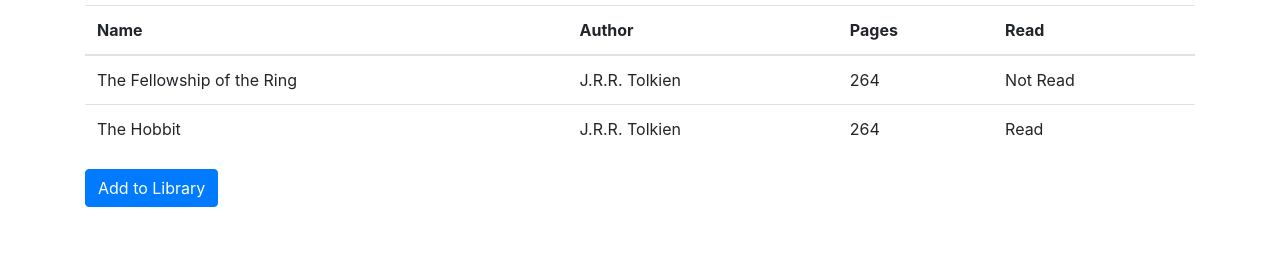
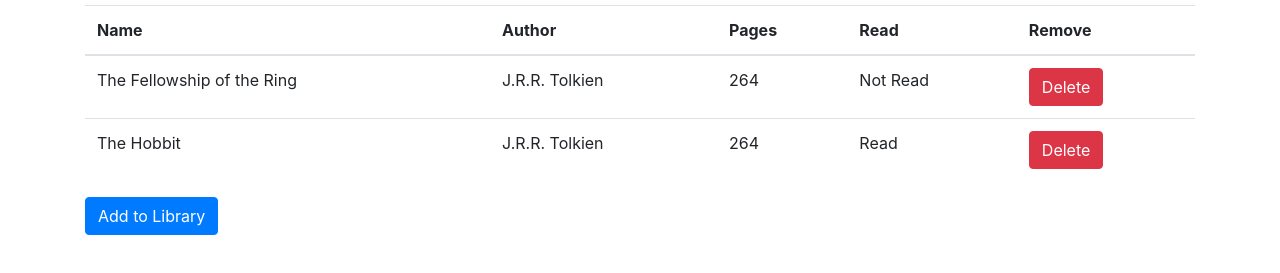
Before and after one commit to trox115/libraryjs, a plain HTML site: page index.html in a window 1280 px wide. Shown: the part 51-324 px from the top of the page. Drawn offline with nearby package versions, Linux system fonts and the light colour scheme.

Commit message:
Button delete added with ids

```diff
--- a/index.html
+++ b/index.html
@@ -22,6 +22,7 @@
             <th scope="col">Author</th>
             <th scope="col">Pages</th>
             <th scope="col">Read</th>
+            <th scope="col"> Remove</th>
           </tr>
         </thead>
 
--- a/java.js
+++ b/java.js
@@ -26,10 +26,12 @@
     var cell2 = row.insertCell(1);
     var cell3 = row.insertCell(2);
     var cell4 = row.insertCell(3);
+    var cell5 = row.insertCell(4);
     cell1.innerHTML = myLibrary[i].title;
     cell2.innerHTML = myLibrary[i].author;
     cell3.innerHTML = myLibrary[i].pageCount;
     cell4.innerHTML = myLibrary[i].readYet;
+    cell5.innerHTML = '<button class="btn btn-danger" id="'+i+'">Delete</button>'
 
   }
   document.write('</table>')
```
